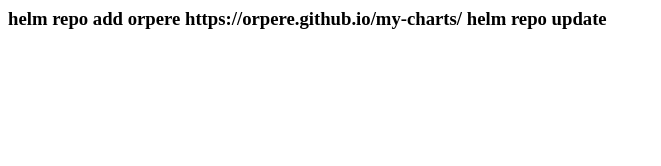
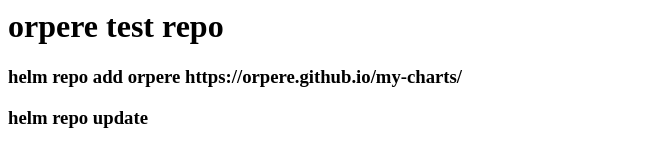
Before and after one commit to Orpere/my-charts, a plain HTML site: page index.html in a window 1280 px wide. Shown: the whole page, without its empty margins (0-661 px from the left). Drawn offline with Linux system fonts and the light colour scheme.

Commit message:
firt test

```diff
--- a/index.html
+++ b/index.html
@@ -1,6 +1,7 @@
 <html>
+    <h1>orpere test repo</h1>
     <h3>
-        helm repo add orpere https://orpere.github.io/my-charts/
-        helm repo update
+        <p>helm repo add orpere https://orpere.github.io/my-charts/ </p>
+        <p>helm repo update</p>
     </h3>
 </html>
```
